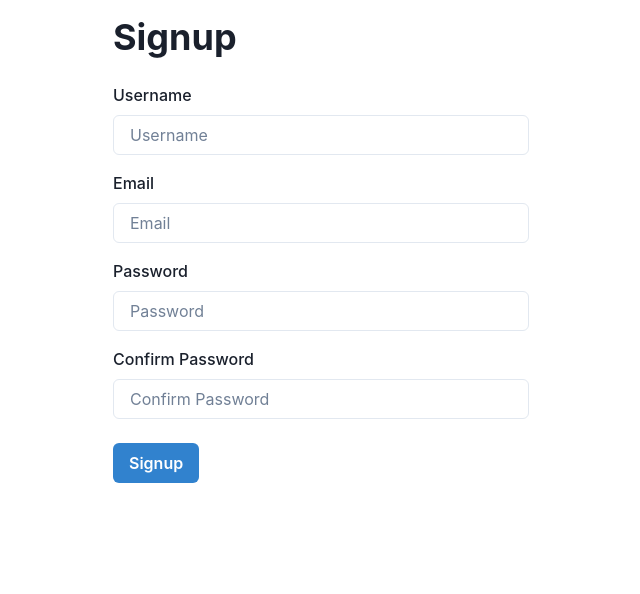
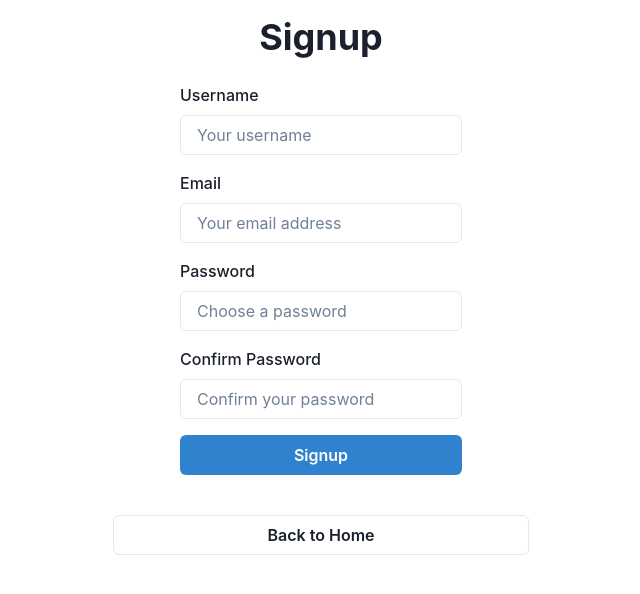
Before and after one commit to svensalyard/Journalise, a React (Vite) app in the folder client/: page /signup in a window 1280 px wide. Shown: the top 594 px of the page, without its empty margins (319-959 px from the left). Built offline with nearby package versions, Linux system fonts and the light colour scheme.

Commit message:
added the backhome page on the login and signup

```diff
--- a/client/src/components/Login.jsx
+++ b/client/src/components/Login.jsx
@@ -13,22 +13,22 @@ import {
   Container,
   Heading,
   Box,
+  VStack,
 } from '@chakra-ui/react';
 
 function Login() {
-    const context = useContext(AuthContext);
+    const { login } = useContext(AuthContext);
     const [errors, setErrors] = useState({});
     const navigate = useNavigate();
 
-    const { onChange, onSubmit, values } = useForm(loginUserCallback, {
+    const { onChange, onSubmit, values } = useForm(() => loginUserCallback(), {
         email: '',
         password: ''
     });
 
     const [loginUser, { loading }] = useMutation(LOGIN_USER, {
-        update(_, { data: { login: { token, user } } }) {
-            context.login(user);
-            localStorage.setItem('jwtToken', token);
+        update(_, { data: { login: userData } }) {
+            login(userData);
             navigate('/');
         },
         onError(err) {
@@ -44,6 +44,7 @@ function Login() {
     return (
         <Container centerContent>
             <Box padding="4" maxWidth="md" width="100%">
+                <VStack spacing={4}>
                     <Heading marginBottom="6">Login</Heading>
                     <form onSubmit={onSubmit} noValidate>
                         <FormControl isInvalid={errors.email} marginBottom="4">
@@ -82,15 +83,14 @@ function Login() {
                             Login
                         </Button>
                     </form>
-                {Object.keys(errors).length > 0 && (
-                    <Box className="ui error message" marginTop="4">
-                        <ul className="list">
-                            {Object.values(errors).map((value) => (
-                                <li key={value}>{value}</li>
-                            ))}
-                        </ul>
-                    </Box>
-                )}
+                    <Button
+                        onClick={() => navigate('/')}
+                        variant="outline"
+                        width="full"
+                    >
+                        Back to Home
+                    </Button>
+                </VStack>
             </Box>
         </Container>
     );
--- a/client/src/components/Signup.jsx
+++ b/client/src/components/Signup.jsx
@@ -1,5 +1,6 @@
 import React, { useContext, useState } from 'react';
-import { useMutation, gql } from '@apollo/client';
+import { useMutation } from '@apollo/client';
+import { useNavigate } from 'react-router-dom';
 import { useForm } from '../utils/state';
 import { AuthContext } from '../context/AuthContext';
 import { ADD_USER } from '../utils/mutations';
@@ -12,12 +13,15 @@ import {
   Container,
   Heading,
   Box,
+  VStack,
 } from '@chakra-ui/react';
 
 function Signup() {
-  const context = useContext(AuthContext);
+  const { login } = useContext(AuthContext);
   const [errors, setErrors] = useState({});
-  const { onChange, onSubmit, values } = useForm(signupUser, {
+  const navigate = useNavigate();
+
+  const { onChange, onSubmit, values } = useForm(() => signupUserCallback(), {
     username: '',
     email: '',
     password: '',
@@ -26,87 +30,93 @@ function Signup() {
 
   const [addUser, { loading }] = useMutation(ADD_USER, {
     update(_, { data: { addUser: { token, user } } }) {
-      context.login(user);
+      login(token);
       localStorage.setItem('jwtToken', token);
-      // Update navigation using useNavigate if using react-router-dom v6
+      navigate('/');
     },
     onError(err) {
+
       setErrors(err.graphQLErrors[0].extensions.exception.errors);
     },
     variables: values,
   });
 
-  function signupUser() {
+  function signupUserCallback() {
     addUser();
   }
 
   return (
     <Container centerContent>
       <Box padding="4" maxWidth="md" width="100%">
-        <Heading marginBottom="6">Signup</Heading>
+        <VStack spacing={6}>
+          <Heading>Signup</Heading>
           <form onSubmit={onSubmit} noValidate>
-          <FormControl isInvalid={errors.username}>
-            <FormLabel htmlFor="username">Username</FormLabel>
+            <FormControl isInvalid={errors.username} id="username">
+              <FormLabel>Username</FormLabel>
               <Input
-              id="username"
-              type="text"
-              placeholder="Username"
+                placeholder="Your username"
                 name="username"
                 value={values.username}
                 onChange={onChange}
               />
-            <FormErrorMessage>{errors.username}</FormErrorMessage>
+              {errors.username && <FormErrorMessage>{errors.username}</FormErrorMessage>}
             </FormControl>
 
-          <FormControl isInvalid={errors.email} marginTop="4">
-            <FormLabel htmlFor="email">Email</FormLabel>
+            <FormControl isInvalid={errors.email} id="email" mt={4}>
+              <FormLabel>Email</FormLabel>
               <Input
-              id="email"
+                placeholder="Your email address"
+                name="email"
                 type="email"
-              placeholder="Email"
-              name="email"
                 value={values.email}
                 onChange={onChange}
               />
-            <FormErrorMessage>{errors.email}</FormErrorMessage>
+              {errors.email && <FormErrorMessage>{errors.email}</FormErrorMessage>}
             </FormControl>
 
-          <FormControl isInvalid={errors.password} marginTop="4">
-            <FormLabel htmlFor="password">Password</FormLabel>
+            <FormControl isInvalid={errors.password} id="password" mt={4}>
+              <FormLabel>Password</FormLabel>
               <Input
-              id="password"
+                placeholder="Choose a password"
+                name="password"
                 type="password"
-              placeholder="Password"
-              name="password"
                 value={values.password}
                 onChange={onChange}
               />
-            <FormErrorMessage>{errors.password}</FormErrorMessage>
+              {errors.password && <FormErrorMessage>{errors.password}</FormErrorMessage>}
             </FormControl>
 
-          <FormControl isInvalid={errors.confirmPassword} marginTop="4">
-            <FormLabel htmlFor="confirmPassword">Confirm Password</FormLabel>
+            <FormControl isInvalid={errors.confirmPassword} id="confirmPassword" mt={4}>
+              <FormLabel>Confirm Password</FormLabel>
               <Input
-              id="confirmPassword"
+                placeholder="Confirm your password"
+                name="confirmPassword"
                 type="password"
-              placeholder="Confirm Password"
-              name="confirmPassword"
                 value={values.confirmPassword}
                 onChange={onChange}
               />
-            <FormErrorMessage>{errors.confirmPassword}</FormErrorMessage>
+              {errors.confirmPassword && <FormErrorMessage>{errors.confirmPassword}</FormErrorMessage>}
             </FormControl>
 
             <Button
+              mt={4}
+              colorScheme="blue"
+              isLoading={loading}
               type="submit"
-            colorScheme="blue"
-            marginTop="6"
-            isLoading={loading}
-            loadingText="Submitting"
+              width="full"
             >
               Signup
             </Button>
           </form>
+          <Button
+            mt={4}
+            variant="outline"
+            width="full"
+            onClick={() => navigate('/')}
+          >
+            Back to Home
+          </Button>
+        </VStack>
       </Box>
     </Container>
   );
```
Also changed, not shown: 2 other files (tests, documents, lock files or other folders). Lines whose indentation alone changed are shown as unchanged.
